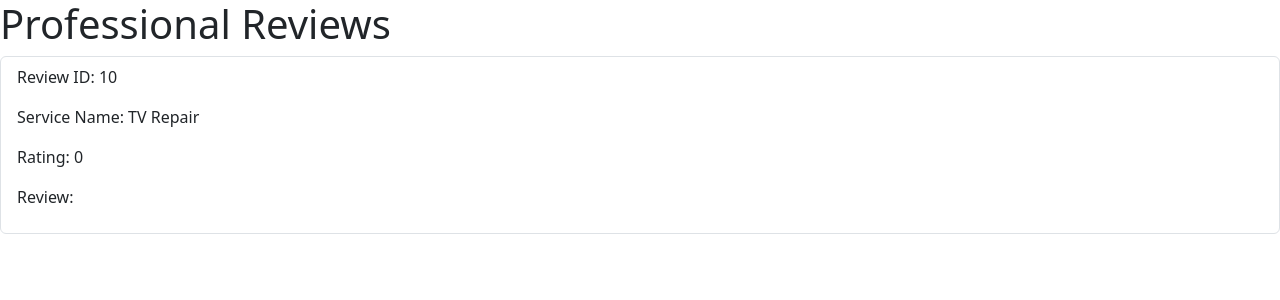
After one commit to RahulAntonyx23/AtoZ, a Flask app: page /professional_reviews/1 in a window 1280 px wide. The commit adds this page. Shown: the top 300 px of the page. Run offline with Flask 3, Linux system fonts and the light colour scheme; data comes from the database, SQL or seed files in the repository; both versions use the stored data as it was after the commit; some libraries are stand-ins or nearby versions.

Commit message:
add professional review viewing

```diff
--- a/new/app.py
+++ b/new/app.py
@@ -39,6 +39,8 @@ def login_admin():
             flash('Invalid credentials. Please try again.')
 
     return render_template('admin_login.html')
+
+
 
 
 
@@ -89,6 +91,7 @@ def signup_professional():
         return redirect(url_for('login_professional'))
 
     return render_template('pro_signin.html', services=services)
+
 
 
 
@@ -285,6 +288,24 @@ def view_request_pro(service_type, pro_id):
 
     return render_template('professional/view_request_pro.html', requests=requests, pro_id=pro_id)
 
+@app.route('/professional_reviews/<int:pro_id>', methods=['GET'])
+def professional_reviews(pro_id):
+    conn = get_db_connection()
+    cursor = conn.cursor()
+
+    # Fetch all reviews for the given professional ID
+    cursor.execute('''
+        SELECT sr.id, sr.remarks, sr.service_rating, s.name as service_name
+        FROM service_requests sr
+        JOIN services s ON sr.service_id = s.id
+        WHERE sr.professional_id = ? AND sr.remarks IS NOT NULL
+    ''', (pro_id,))
+    reviews = cursor.fetchall()
+
+    conn.close()
+
+    return render_template('professional/professional_reviews.html', reviews=reviews)
+
 
 
 @app.route('/take_request/<int:request_id>/<int:pro_id>', methods=['POST'])
--- a/new/templates/professional/pro_dashboard.html
+++ b/new/templates/professional/pro_dashboard.html
@@ -14,6 +14,9 @@
         <a href="{{ url_for('view_request_pro', service_type=service['name'], pro_id=professional['id']) }}">
             <button>See Requests</button>
         </a>
+        <a href="{{ url_for('professional_reviews', pro_id=professional['id']) }}">
+            <button>See Reviews</button>
+        </a>
     {% else %}
         <p>Your account is not approved yet. Please contact the administrator.</p>
     {% endif %}
--- /dev/null
+++ b/new/templates/professional/professional_reviews.html
@@ -0,0 +1,23 @@
+<!DOCTYPE html>
+<html lang="en">
+<head>
+    <meta charset="UTF-8">
+    <meta name="viewport" content="width=device-width, initial-scale=1.0">
+    <title>Professional Reviews</title>
+
+    <link href="{{ url_for('static', filename='bootstrap/css/bootstrap.min.css') }}" rel="stylesheet">
+</head>
+<body>
+    <h1>Professional Reviews</h1>
+    <ul class="list-group">
+        {% for review in reviews %}
+            <li class="list-group-item">
+                <p>Review ID: {{ review[0] }}</p>
+                <p>Service Name: {{ review[3] }}</p>
+                <p>Rating: {{ review[2] }}</p>
+                <p>Review: {{ review[1] }}</p>
+            </li>
+        {% endfor %}
+    </ul>
+</body>
+</html>
```
Also changed, not shown: new/your_database.db.
